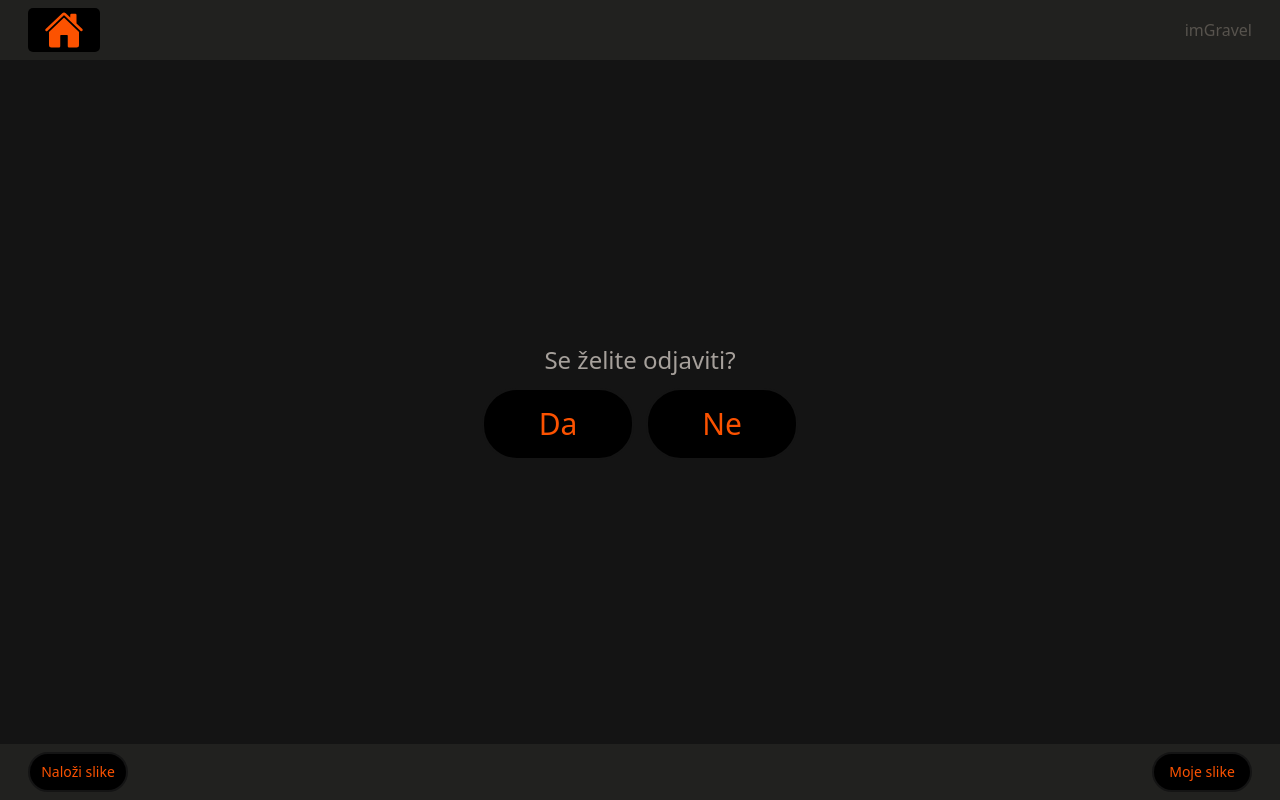
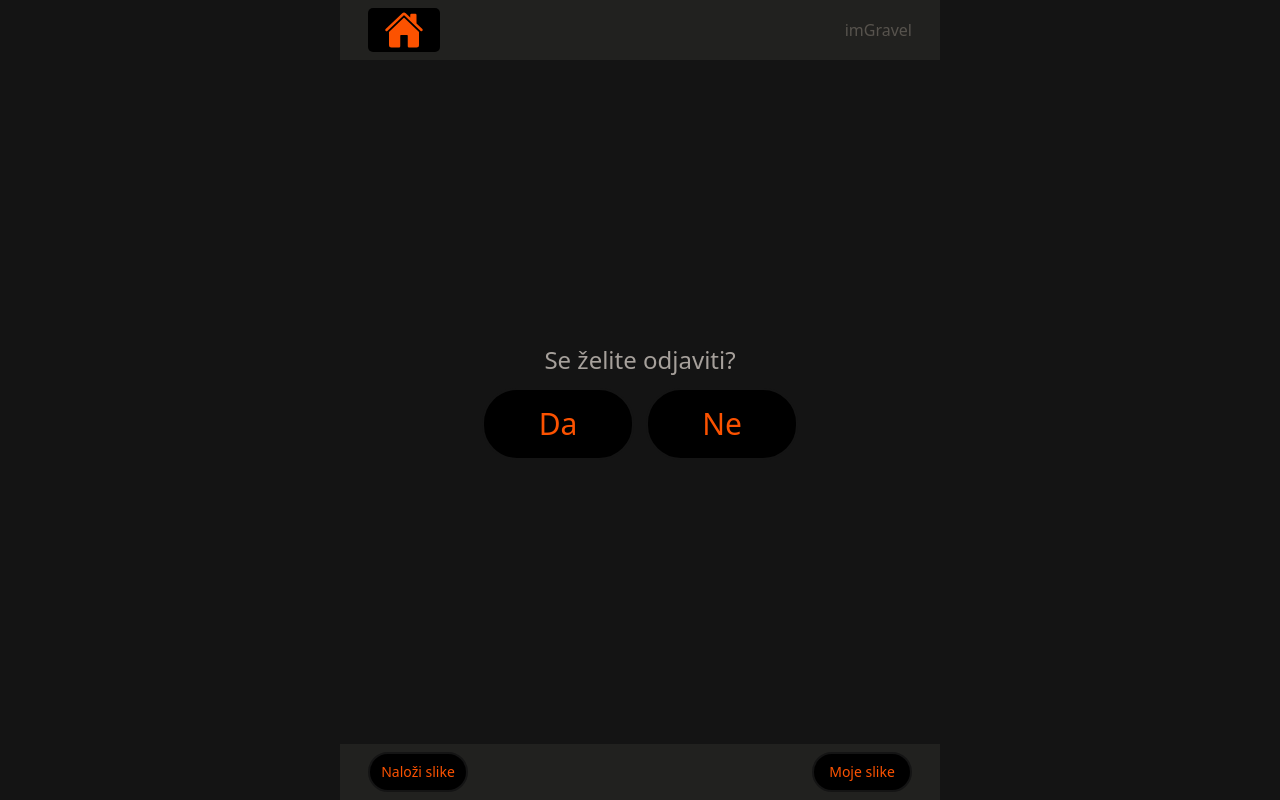
Before and after one commit to DomenGoli/ravel, a Next.js app: page /logout in a window 1280 px wide. Built offline with nearby package versions, Linux system fonts and the light colour scheme; no server answers.

Commit message:
PC layout size change

```diff
--- a/app/_components/ContactList.tsx
+++ b/app/_components/ContactList.tsx
@@ -33,7 +33,7 @@ function ContactList({ contacts }: UserListProps) {
     // }
 
     return (
-        <div className="flex items-center justify-center w-screen h-15 gap-1">
+        <div className="flex items-center justify-center w-full h-15 gap-1">
             <Provider store={store}>
                 <QueryClientProvider client={queryClient}>
                     {contacts.map((user) => (
--- a/app/_ui/Footer.tsx
+++ b/app/_ui/Footer.tsx
@@ -18,7 +18,7 @@ function Footer() {
     const pathname = usePathname();
 
     return (
-        <div className="flex items-center justify-between w-screen h-10 p-7 bg-(--strava-bar)">
+        <div className="flex items-center justify-between w-full h-10 p-7 bg-(--strava-bar)">
             <Link
                 href="/upload"
                 className={`${linkStyle.base} ${pathname === footerRouts.upload ? linkStyle.active : linkStyle.inactive}`}
--- a/app/_ui/Navbar.tsx
+++ b/app/_ui/Navbar.tsx
@@ -4,7 +4,7 @@ import RavelLogoButton from "./RavelLogoButton";
 
 function Navbar() {
     return (
-        <div className="flex justify-between items-center w-screen h-15 p-7 bg-(--strava-bar)">
+        <div className="flex justify-between items-center w-full h-15 p-7 bg-(--strava-bar)">
             <HomeButtonProvider />
             <RavelLogoButton />
             <ActiveUser />
--- a/app/layout.tsx
+++ b/app/layout.tsx
@@ -1,7 +1,6 @@
 import type { Metadata } from "next";
 // import { Geist, Geist_Mono } from "next/font/google";
 import "./globals.css";
-
 
 // const geistSans = Geist({
 //   variable: "--font-geist-sans",
@@ -25,11 +24,9 @@ export default function RootLayout({
 }>) {
     return (
         <html lang="en">
-      <body
-        className="bg-(--strava-ozadje) antialiased items-center gap-4 text-stone-400"
-      >
+            <body className="flex justify-center bg-(--strava-ozadje) w-screen antialiased items-center gap-4 text-stone-400">
                 {/* <Navbar /> */}
-        {children}
+                <div className="md:w-150">{children}</div>
                 {/* <Footer /> */}
             </body>
         </html>
```
Lines whose indentation alone changed are shown as unchanged.
